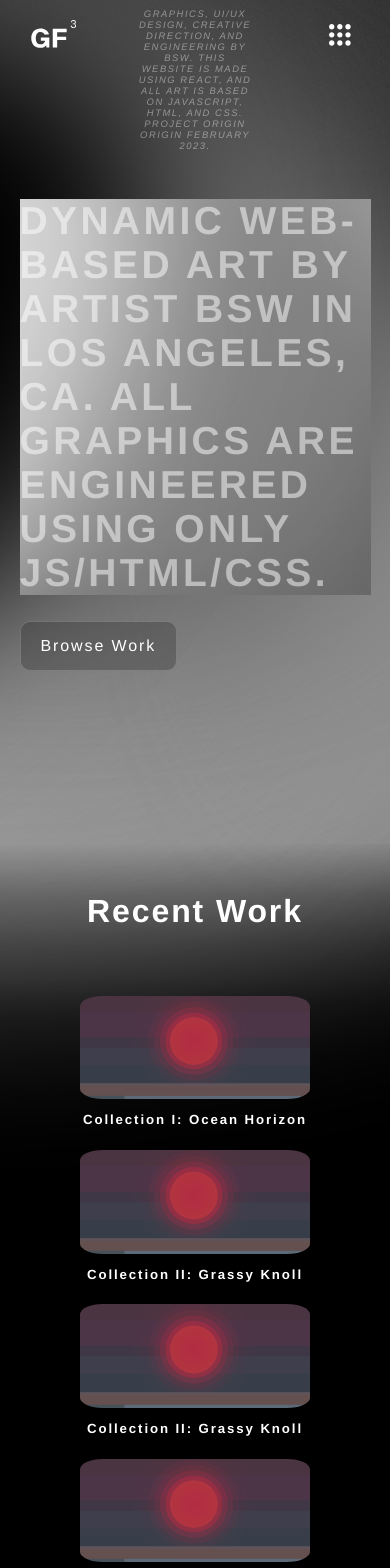
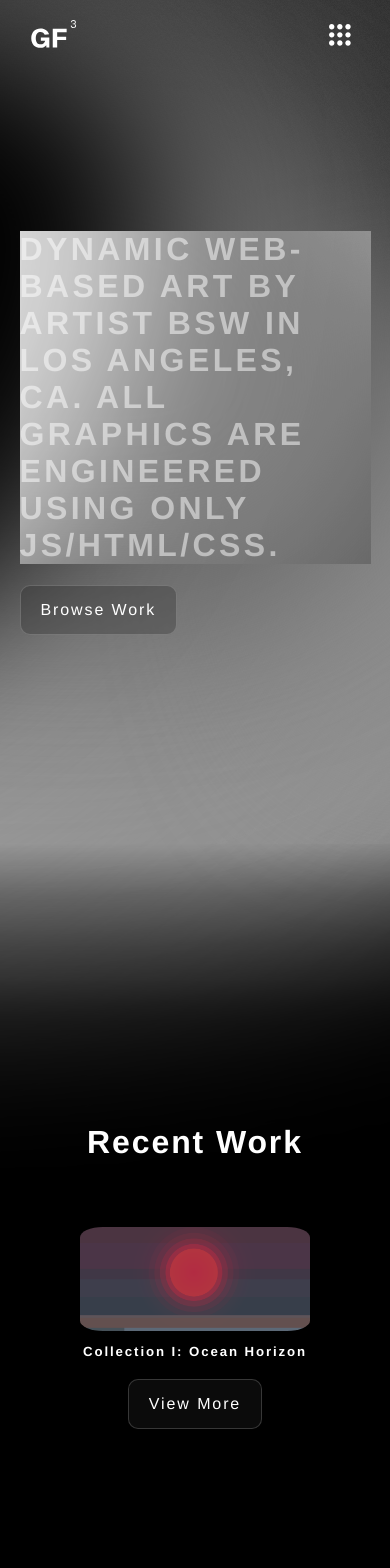
Before and after one commit to bell-sarian/dynamic-nature, a React (Create React App) app: page / in a window 390 px wide. Shown: the top 1568 px of the page. Built offline with nearby package versions, Linux system fonts and the light colour scheme.

Commit message:
Clean up pages

```diff
--- a/src/Assets/data/WorkLink.js
+++ b/src/Assets/data/WorkLink.js
@@ -6,21 +6,11 @@ const WorkLinkData = [
         image: OceanSusnetImage,
         link: "/collection1"
     },
-    {
-        title: "Collection II: Grassy Knoll",
-        image: OceanSusnetImage,
-        link: "/collection2"
-    },
-    {
-        title: "Collection II: Grassy Knoll",
-        image: OceanSusnetImage,
-        link: "/collection2"
-    },
-    {
-        title: "Collection II: Grassy Knoll",
-        image: OceanSusnetImage,
-        link: "/collection2"
-    },
+    // {
+    //     title: "Collection II: Grassy Knoll",
+    //     image: OceanSusnetImage,
+    //     link: "/collection2"
+    // },
 
 ]
 
--- a/src/Components/Modal/Modal.css
+++ b/src/Components/Modal/Modal.css
@@ -51,3 +51,16 @@
     transition: all .2s ease-in-out;
 
 }
+
+@media only screen and (max-width: 700px) {
+
+    .modal-container {
+        width: 80%;
+        height: 80%;
+    }
+
+    .content {
+        font-size: 15px;
+
+    }
+}
--- a/src/Components/NavBar/NavBar.scss
+++ b/src/Components/NavBar/NavBar.scss
@@ -151,4 +151,4 @@
         margin-left: 20%;
     }
 
-    }
+}
--- a/src/Pages/Home/Home.scss
+++ b/src/Pages/Home/Home.scss
@@ -18,6 +18,7 @@
   // color: #ffffff;
   display: flex;
   flex-direction: column;
+  justify-content: center;
   // border: 1px blue solid;
 }
 
@@ -151,12 +152,17 @@
 }
 
 @media only screen and (max-width: 700px) {
+.home-welcome-container {
+  display: flex;
+  justify-content: center;
+  width: 90vw;
+}
 .home-welcome-container h1{
-  font-size: 10vw;
+  font-size: 2rem;
 }
 
 .home-welcome-container-preface-text {
-  // display: none;
+  display: none;
 }
 
 }
```
